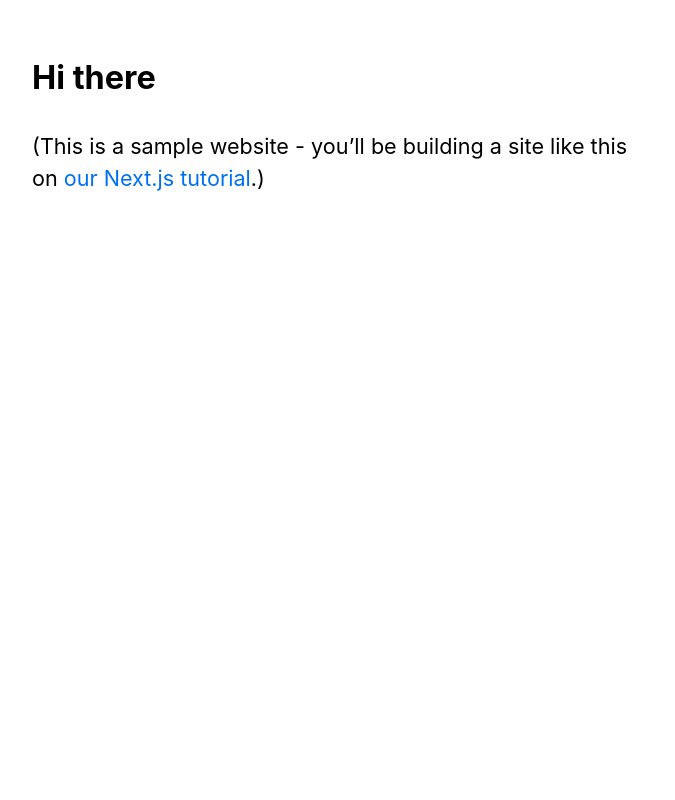
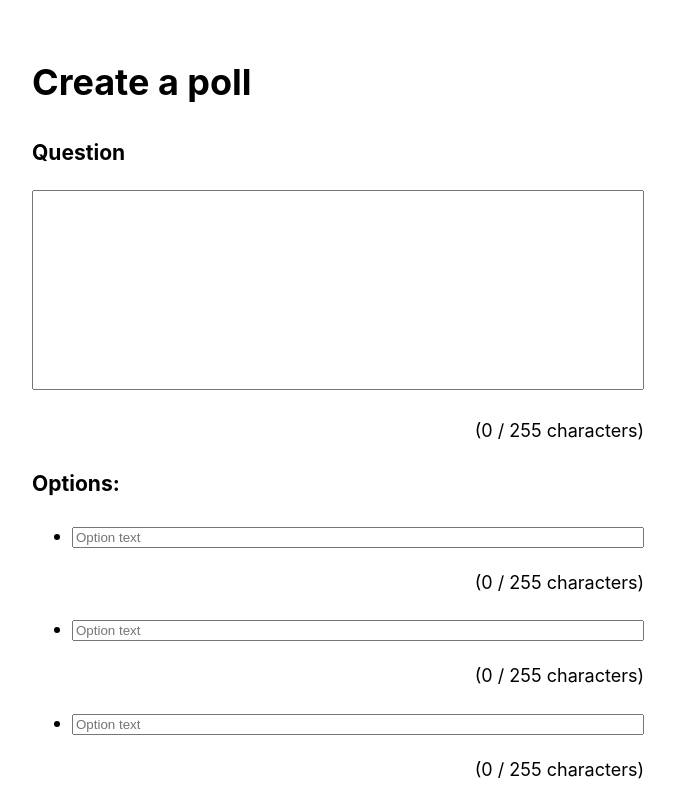
Before and after one commit to chrispyles/pollr, a Next.js app: page / in a window 1280 px wide. Shown: the top 800 px of the page, without its empty margins (302-977 px from the left). Built offline with nearby package versions, Linux system fonts and the light colour scheme.

Commit message:
refactor

```diff
--- a/components/layout.tsx
+++ b/components/layout.tsx
@@ -1,11 +1,11 @@
-import Head from 'next/head'
-import Link from 'next/link'
+import Head from 'next/head';
+import Link from 'next/link';
 
-import { ReactElement, ReactNode } from 'react'
+import { ReactElement, ReactNode } from 'react';
 
-import styles from './layout.module.scss'
+import styles from './layout.module.scss';
 
-export const siteTitle = 'Pollr'
+const SITE_TITLE = 'Pollr';
 
 type LayoutProps = {
   children: ReactNode;
@@ -16,6 +16,7 @@ export default function Layout({ children, home }: LayoutProps): ReactElement {
   return (
     <div className={styles.container}>
       <Head>
+        <title>{SITE_TITLE}</title>
         <link rel="icon" href="/favicon.ico" />
         <meta
           name="description"
@@ -24,10 +25,10 @@ export default function Layout({ children, home }: LayoutProps): ReactElement {
         <meta
           property="og:image"
           content={`https://og-image.vercel.app/${encodeURI(
-            siteTitle
+            SITE_TITLE
           )}.png?theme=light&md=0&fontSize=75px&images=https%3A%2F%2Fassets.vercel.com%2Fimage%2Fupload%2Ffront%2Fassets%2Fdesign%2Fnextjs-black-logo.svg`}
         />
-        <meta name="og:title" content={siteTitle} />
+        <meta name="og:title" content={SITE_TITLE} />
         <meta name="twitter:card" content="summary_large_image" />
       </Head>
       <main>{children}</main>
--- /dev/null
+++ b/components/poll-form/option.module.scss
@@ -0,0 +1,5 @@
+.option {
+  input {
+    width: 100%;
+  }
+}
--- /dev/null
+++ b/components/poll-form/option.tsx
@@ -0,0 +1,29 @@
+import { ChangeEventHandler, ReactElement } from 'react';
+
+import { MAX_CHARS } from '../../constants/creation-form';
+
+import utilStyles from '../../styles/utils.module.scss';
+
+import styles from './option.module.scss';
+
+
+type OptionProps = {
+  text: string;
+  onChange: ChangeEventHandler;
+};
+
+
+export default function Option({ text, onChange }: OptionProps): ReactElement {
+  return (
+    <li className={styles.option}>
+      <input
+        type="text"
+        placeholder="Option text"
+        name="options"
+        value={text}
+        onChange={onChange}
+      />
+      <p className={utilStyles.alignRight}>({text.length} / {MAX_CHARS} characters)</p>
+    </li>
+  )
+}
--- /dev/null
+++ b/components/poll-form/poll-form.tsx
@@ -0,0 +1,74 @@
+import { Component, } from 'react';
+
+import Option from './option';
+import Question from './question';
+
+import utilStyles from '../../styles/utils.module.scss';
+
+
+type PollFormState = {
+  questionText: string;
+  options: string[];
+  pollCreated: boolean;
+};
+
+
+export default class PollForm extends Component<{}, PollFormState> {
+  constructor(props) {
+    super(props);
+
+    this.onChangeQuestionText = this.onChangeQuestionText.bind(this);
+    this.onAddOption = this.onAddOption.bind(this);
+    this.onChangeOptionText = this.onChangeOptionText.bind(this);
+    this.createPoll = this.createPoll.bind(this);
+
+    this.state = {
+      questionText: '',
+      options: Array(4).fill(''),
+      pollCreated: false,
+    };
+  }
+
+  onChangeQuestionText(evt) {
+    this.setState({ questionText: evt.target.value });
+  };
+
+  onAddOption(evt) {
+    evt.preventDefault();
+    this.setState({ options: [ ...this.state.options, '' ]});
+  };
+
+  onChangeOptionText(idx, evt) {
+    const options = [...this.state.options];
+    options[idx] = evt.target.value;
+    this.setState({ options });
+  }
+
+  createPoll(evt) {
+    console.log(evt.target);
+  }
+
+  render() {
+    const { questionText, options } = this.state;
+    return (
+      <form onSubmit={this.createPoll}>
+        <h3>Question</h3>
+        <Question text={questionText} onChange={this.onChangeQuestionText} />
+
+        <h3><label htmlFor="options">Options:</label></h3>
+        <ul>
+          {options.map((o, i) => (
+            <Option
+              key={`option-${i}`}
+              text={o}
+              onChange={(evt) => this.onChangeOptionText(i, evt)}
+            />
+          ))}
+        </ul>
+
+        <p className={utilStyles.alignRight}><a onClick={this.onAddOption}>Add option</a></p>
+        <button type="submit">Submit</button>
+      </form>
+    );
+  }
+}
--- /dev/null
+++ b/components/poll-form/question.module.scss
@@ -0,0 +1,7 @@
+.question {
+  textarea {
+    width: 100%;
+    height: 200px;
+    resize: none;
+  }
+}
--- /dev/null
+++ b/components/poll-form/question.tsx
@@ -0,0 +1,28 @@
+import { ChangeEventHandler, ReactElement } from 'react';
+
+import { MAX_CHARS } from '../../constants/creation-form';
+
+import utilStyles from '../../styles/utils.module.scss';
+
+import styles from './question.module.scss';
+
+
+type QuestionProps = {
+  text: string;
+  onChange: ChangeEventHandler;
+};
+
+
+export default function Question({ text, onChange }: QuestionProps): ReactElement {
+  return (
+    <div className={styles.question}>
+      <textarea
+        name="questionText"
+        id="questionText"
+        onChange={onChange}
+        value={text}
+      />
+      <p className={utilStyles.alignRight}>({text.length} / {MAX_CHARS} characters)</p>
+    </div>
+  )
+}
--- /dev/null
+++ b/constants/creation-form.ts
@@ -0,0 +1 @@
+export const MAX_CHARS = 255;
--- a/pages/index.tsx
+++ b/pages/index.tsx
@@ -1,25 +1,14 @@
-import Head from 'next/head';
-
 import { ReactElement } from 'react';
 
-import Layout, { siteTitle } from '../components/layout';
-
-import utilStyles from '../styles/utils.module.scss';
+import Layout from '../components/layout';
+import PollForm from '../components/poll-form/poll-form';
 
 
 export default function Home(): ReactElement {
   return (
     <Layout home>
-      <Head>
-        <title>{siteTitle}</title>
-      </Head>
-      <section className={utilStyles.headingMd}>
-        <h1>Hi there</h1>
-        <p>
-          (This is a sample website - you’ll be building a site like this on{' '}
-          <a href="https://nextjs.org/learn">our Next.js tutorial</a>.)
-        </p>
-      </section>
+      <h1>Create a poll</h1>
+      <PollForm />
     </Layout>
-  )
+  );
 }
--- a/styles/utils.module.scss
+++ b/styles/utils.module.scss
@@ -50,3 +50,7 @@
 .lightText {
   color: #666;
 }
+
+.alignRight {
+  text-align: right;
+}
```
